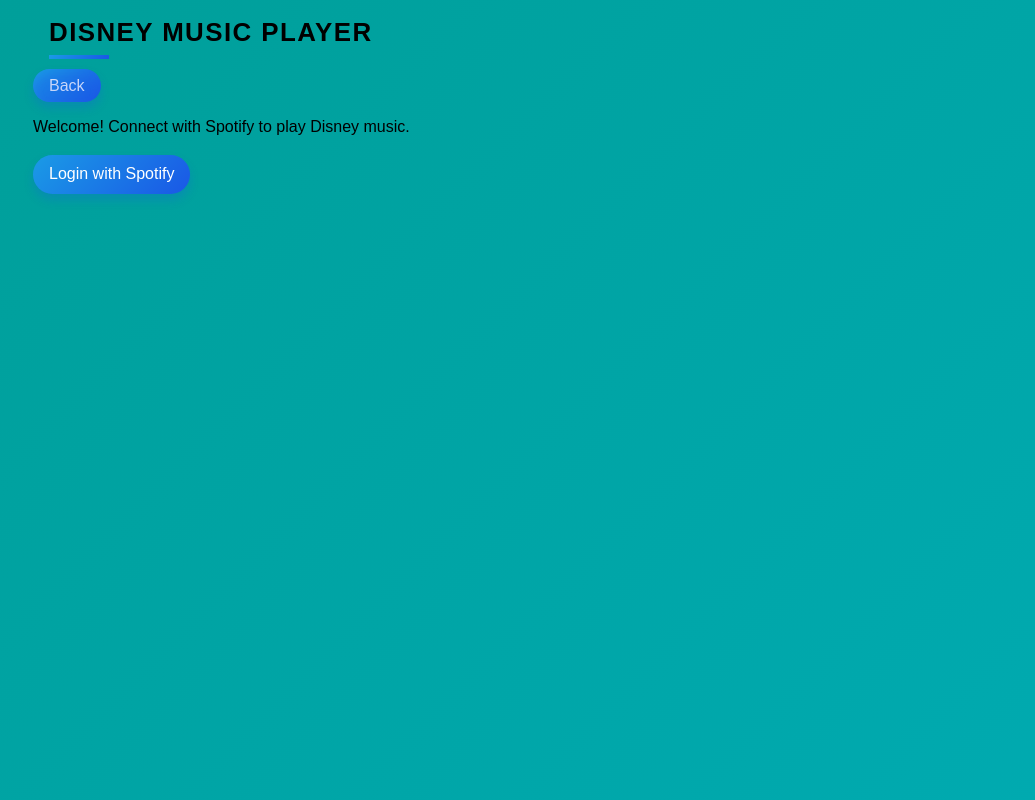
After one commit to Boehme23/Website, a Flask app: page /disney in a window 1280 px wide. The commit adds this page. Shown: the whole page, without its empty margins (37-1072 px from the left). Run offline with Flask 3, Linux system fonts and the light colour scheme; parts of the project's set-up code (start-up, migrations or seed data) failed here and were passed over; some libraries are stand-ins or nearby versions.

Commit message:
Disney Music SDK version 1

```diff
--- a/server.py
+++ b/server.py
@@ -6,6 +6,7 @@ from PIL import Image, ImageDraw, ImageFont
 from dotenv import load_dotenv
 from flask import Flask, render_template, request, redirect, url_for, send_file
 from flask_bootstrap5 import Bootstrap
+from spotipy.oauth2 import SpotifyOAuth
 
 from morse_code_converter import converter
 
@@ -26,6 +27,20 @@ app.config["UPLOAD_FOLDER"] = "uploads"  # Define the upload folder
 # Create the upload folder if it doesn't exist
 os.makedirs(app.config["UPLOAD_FOLDER"], exist_ok=True)
 BEARER_TOKEN_MOVIE = app.config.get("BEARER_TOKEN_MOVIE")
+# Spotify API credentials from environment variables
+SPOTIPY_CLIENT_ID = os.getenv('SPOTIFY_CLIENT_ID')
+SPOTIPY_CLIENT_SECRET = os.getenv('SPOTIFY_CLIENT_SECRET')
+# This should match one of your Redirect URIs in your Spotify app settings
+SPOTIPY_REDIRECT_URI = os.getenv('SPOTIFY_REDIRECT_URI', 'http://localhost:8888/callback')
+SCOPE = 'user-read-private user-read-playback-state user-modify-playback-state streaming user-library-read'
+
+sp_oauth = SpotifyOAuth(
+    client_id=SPOTIPY_CLIENT_ID,
+    client_secret=SPOTIPY_CLIENT_SECRET,
+    redirect_uri=SPOTIPY_REDIRECT_URI,
+    scope=SCOPE,
+    cache_path=None  # We'll manage tokens in session
+)
 
 Bootstrap(app)
 
@@ -311,7 +326,100 @@ def textspeed():
     return render_template("textspeed.html")
 
 
+@app.route('/disney', methods=['GET', 'POST'])
+def disney():
+    return render_template("disney.html")
+
+
+@app.route('/disney/login')
+def login():
+    auth_url = sp_oauth.get_authorize_url()
+    return redirect(auth_url)
+
+
+@app.route('/callback')
+def callback():
+    # Handle the callback from Spotify after user authorization
+    code = request.args.get('code')
+    if code:
+        token_info = sp_oauth.get_access_token(code)
+        session['token_info'] = token_info  # Store token info in session
+        # Redirect back to the index with the access token (for client-side JS)
+        return redirect(url_for('index', access_token=token_info['access_token']))
+    return "Error: No code received.", 400
+
+
+@app.route('/disney/user_profile')
+def user_profile():
+    access_token = request.args.get('access_token')
+    if not access_token:
+        return {"error": "Access token missing"}, 401
+    sp = Spotify(auth=access_token)
+    try:
+        user = sp.current_user()
+        return user
+    except Exception as e:
+        return {"error": str(e)}, 500
+
+
+@app.route('/disney/search_disney_music')
+def search_disney_music():
+    access_token = request.args.get('access_token')
+    if not access_token:
+        return {"error": "Access token missing"}, 401
+
+    sp = Spotify(auth=access_token)
+    try:
+        # Search for tracks containing 'Disney' and popular related artists/keywords
+        # You might refine this search query for better results
+        results = sp.search(
+            q='track:Disney OR artist:Disney OR album:Disney OR (Frozen OR Moana OR Lion King OR Aladdin OR Little Mermaid OR Beauty and the Beast)',
+            type='track', limit=20)
+        return results
+    except Exception as e:
+        return {"error": str(e)}, 500
+
+
+@app.route('/disney/play_track', methods=['POST'])
+def play_track():
+    access_token = request.headers.get('Authorization').split('Bearer ')[1]
+    data = request.get_json()
+    device_id = data.get('device_id')
+    uris = data.get('uris')
+
+    if not all([access_token, device_id, uris]):
+        return {"error": "Missing required parameters"}, 400
+
+    sp = Spotify(auth=access_token)
+    try:
+        sp.start_playback(device_id=device_id, uris=uris)
+        return {"status": "success"}, 200
+    except Exception as e:
+        return {"error": str(e)}, 500
+
+
+@app.route('/disney/transfer_playback', methods=['PUT'])
+def transfer_playback():
+    access_token = request.headers.get('Authorization').split('Bearer ')[1]
+    data = request.get_json()
+    device_ids = data.get('device_ids')
+    play = data.get('play', False)  # Default to false
+
+    if not all([access_token, device_ids]):
+        return {"error": "Missing required parameters"}, 400
+
+    sp = Spotify(auth=access_token)
+    try:
+        sp.transfer_playback(device_id=device_ids, play=play)
+        return {"status": "success"}, 200
+    except Exception as e:
+        return {"error": str(e)}, 500
+
+
 if __name__ == "__main__":
     app.run(debug=True)
-
+    if not all([SPOTIPY_CLIENT_ID, SPOTIPY_CLIENT_SECRET, SPOTIPY_REDIRECT_URI]):
+        print(
+            "ERROR: Please set SPOTIPY_CLIENT_ID, SPOTIPY_CLIENT_SECRET, and SPOTIPY_REDIRECT_URI environment variables or in a .env file.")
+        exit(1)
     ##venv\Scripts\activate
--- /dev/null
+++ b/static/js/spotify_disney.js
@@ -0,0 +1,194 @@
+const loginButton = document.getElementById('login-button');
+const loggedInContent = document.getElementById('logged-in-content');
+const displayNameSpan = document.getElementById('display-name');
+const searchButton = document.getElementById('search-button');
+const resultsDiv = document.getElementById('results');
+const togglePlayPauseButton = document.getElementById('togglePlayPause');
+const nextTrackButton = document.getElementById('nextTrack');
+const prevTrackButton = document.getElementById('prevTrack');
+const currentTrackNameSpan = document.getElementById('current-track-name');
+const currentArtistNameSpan = document.getElementById('current-artist-name');
+
+let currentAccessToken = '';
+let deviceId = null; // Spotify Connect device ID
+
+loginButton.addEventListener('click', () => {
+window.location.href = '/disney/login'; // Redirect to Flask login route
+});
+
+searchButton.addEventListener('click', async () => {
+if (!currentAccessToken) {
+alert('Please login with Spotify first!');
+return;
+}
+resultsDiv.innerHTML = 'Searching for Disney music...';
+try {
+const response = await fetch('/search_disney_music?access_token=' + currentAccessToken);
+const data = await response.json();
+displaySearchResults(data.tracks.items);
+} catch (error) {
+console.error('Error searching music:', error);
+resultsDiv.innerHTML = 'Error searching music.';
+}
+});
+
+function displaySearchResults(tracks) {
+resultsDiv.innerHTML = '<h3>Search Results:</h3>';
+if (tracks.length === 0) {
+resultsDiv.innerHTML += '<p>No Disney tracks found.</p>';
+return;
+}
+tracks.forEach(track => {
+const trackItem = document.createElement('div');
+trackItem.classList.add('track-item');
+const albumArt = track.album.images.length > 0 ? track.album.images[0].url : 'https://via.placeholder.com/50';
+trackItem.innerHTML = `
+    <img src="${albumArt}" alt="${track.name} album art">
+    <div class="track-info">
+        <div>${track.name}</div>
+        <span>${track.artists.map(a => a.name).join(', ')} - ${track.album.name}</span>
+    </div>
+    <button class="play-button" data-uri="${track.uri}">Play</button>
+`;
+resultsDiv.appendChild(trackItem);
+});
+
+resultsDiv.querySelectorAll('.play-button').forEach(button => {
+button.addEventListener('click', (event) => {
+    const trackUri = event.target.dataset.uri;
+    playTrack(trackUri);
+});
+});
+}
+
+async function playTrack(trackUri) {
+if (!deviceId) {
+alert('Spotify Web Playback SDK is not ready. Please ensure Spotify is open or try refreshing.');
+return;
+}
+try {
+await fetch('/play_track', {
+    method: 'POST',
+    headers: {
+        'Content-Type': 'application/json',
+        'Authorization': 'Bearer ' + currentAccessToken
+    },
+    body: JSON.stringify({
+        device_id: deviceId,
+        uris: [trackUri]
+    })
+});
+console.log('Playing track:', trackUri);
+// Update current playing info (simplified, could poll Spotify API)
+const trackName = resultsDiv.querySelector(`button[data-uri="${trackUri}"]`).previousElementSibling.querySelector('div').innerText;
+const artistName = resultsDiv.querySelector(`button[data-uri="${trackUri}"]`).previousElementSibling.querySelector('span').innerText.split(' - ')[0];
+currentTrackNameSpan.innerText = trackName;
+currentArtistNameSpan.innerText = artistName;
+togglePlayPauseButton.innerText = 'Pause';
+} catch (error) {
+console.error('Error playing track:', error);
+}
+}
+
+// Spotify Web Playback SDK
+window.onSpotifyWebPlaybackSDKReady = () => {
+const token = currentAccessToken; // Use the access token from your Flask backend
+
+const player = new Spotify.Player({
+name: 'Disney Web Player',
+getOAuthToken: cb => { cb(token); },
+volume: 0.5
+});
+
+// Error handling
+player.addListener('initialization_error', ({ message }) => { console.error(message); });
+player.addListener('authentication_error', ({ message }) => { console.error(message); });
+player.addListener('account_error', ({ message }) => { console.error(message); });
+player.addListener('playback_error', ({ message }) => { console.error(message); });
+
+// Playback status updates
+player.addListener('player_state_changed', state => {
+if (!state) {
+    return;
+}
+console.log('Player State Changed:', state);
+currentTrackNameSpan.innerText = state.track_window.current_track.name;
+currentArtistNameSpan.innerText = state.track_window.current_track.artists.map(a => a.name).join(', ');
+togglePlayPauseButton.innerText = state.paused ? 'Play' : 'Pause';
+});
+
+// Ready
+player.addListener('ready', ({ device_id }) => {
+console.log('Ready with Device ID', device_id);
+deviceId = device_id;
+// Transfer playback to our new device
+fetch('/transfer_playback', {
+    method: 'PUT',
+    headers: {
+        'Content-Type': 'application/json',
+        'Authorization': 'Bearer ' + currentAccessToken
+    },
+    body: JSON.stringify({
+        device_ids: [deviceId],
+        play: false // Don't start playing immediately
+    })
+}).then(response => {
+    if (!response.ok) {
+        console.error('Failed to transfer playback:', response.statusText);
+    }
+});
+});
+
+// Not Ready
+player.addListener('not_ready', ({ device_id }) => {
+console.log('Device ID has gone offline', device_id);
+deviceId = null;
+});
+
+// Connect to the player!
+player.connect();
+
+togglePlayPauseButton.addEventListener('click', () => {
+player.togglePlay();
+});
+
+nextTrackButton.addEventListener('click', () => {
+player.nextTrack();
+});
+
+prevTrackButton.addEventListener('click', () => {
+player.previousTrack();
+});
+};
+
+// Check if we have an access token in the URL or sessionStorage
+document.addEventListener('DOMContentLoaded', () => {
+const params = new URLSearchParams(window.location.search);
+const accessTokenFromUrl = params.get('access_token');
+
+if (accessTokenFromUrl) {
+sessionStorage.setItem('spotify_access_token', accessTokenFromUrl);
+currentAccessToken = accessTokenFromUrl;
+window.history.replaceState(null, '', window.location.pathname); // Clean URL
+showLoggedInContent(accessTokenFromUrl);
+} else if (sessionStorage.getItem('spotify_access_token')) {
+currentAccessToken = sessionStorage.getItem('spotify_access_token');
+showLoggedInContent(currentAccessToken);
+} else {
+// Not logged in, show login button
+loginButton.style.display = 'block';
+loggedInContent.style.display = 'none';
+}
+});
+
+function showLoggedInContent(token) {
+loginButton.style.display = 'none';
+loggedInContent.style.display = 'block';
+// Fetch user profile to display name
+fetch('/user_profile?access_token=' + token)
+.then(response => response.json())
+.then(data => {
+    displayNameSpan.innerText = data.display_name;
+})
+.catch(error => console.error('Error fetching profile:', error));
+}
--- /dev/null
+++ b/templates/disney.html
@@ -0,0 +1,36 @@
+{% extends 'base.html' %}
+
+{% block title %}Watermark Image{% endblock %}
+
+{% block content %}
+
+        <body>
+            <div class="container">
+                <h1 class="heading">Disney Music Player</h1>
+                <a href="/" class="button">Back</a>
+                <p>Welcome! Connect with Spotify to play Disney music.</p>
+                <button id="login-button" class="button">Login with Spotify</button>
+
+                <div id="logged-in-content" style="display: none;">
+                    <h2>Welcome, <span id="display-name"></span>!</h2>
+                    <p>Search for Disney music or select from popular tracks:</p>
+                    <button id="search-button">Search Disney Music</button>
+                    <div id="results"></div>
+
+                    <div id="player-controls">
+                        <h3>Now Playing: <span id="current-track-name"></span></h3>
+                        <p>Artist: <span id="current-artist-name"></span></p>
+                        <button id="togglePlayPause">Pause</button>
+                        <button id="nextTrack">Next</button>
+                        <button id="prevTrack">Previous</button>
+                    </div>
+                </div>
+            </div>
+
+            <script src="../static/js/spotify_disney.js">  </script>
+            <script src="https://sdk.scdn.co/spotify-player.js"></script>
+        </body>
+        </html>
+
+
+{% endblock %}
--- a/templates/index.html
+++ b/templates/index.html
@@ -29,6 +29,7 @@
     <a class="button" href="/textspeed">TextSpeed Test</a>
     <br>
     <br>
+    <a class="button" href="/disney">Disney music [Spotify SDK] </a>
     <a class="button" href="/movies">Movie Data Base</a>
     <br>
     <br>
```
